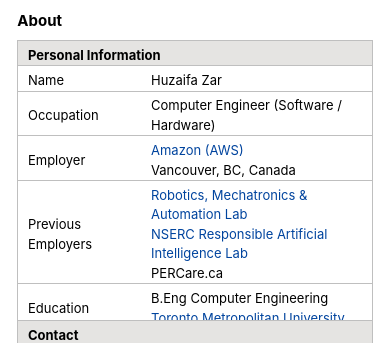
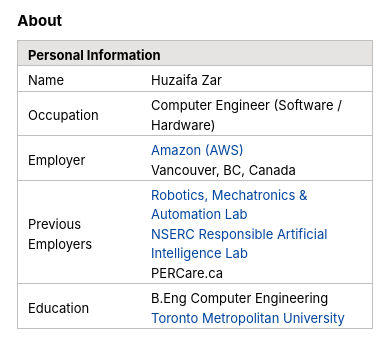
Before and after one commit to refrigerator18/refrigerator18.github.io, a plain HTML site: page index.html in a window 390 px wide. Shown: the part 83-426 px from the top of the page. Drawn offline with Linux system fonts and the light colour scheme; a web font is replaced by a local one.

Commit message:
minor changes 3

```diff
--- a/static/styles.css
+++ b/static/styles.css
@@ -279,7 +279,7 @@
 
 @media screen and (max-width:480px) {
   .wrapper {
-    grid-template-rows: 80px 25px 275px 155px 25px 180px 155px;
+    grid-template-rows: 80px 25px 305px 155px 25px 180px 155px;
   }
 
 }
```
